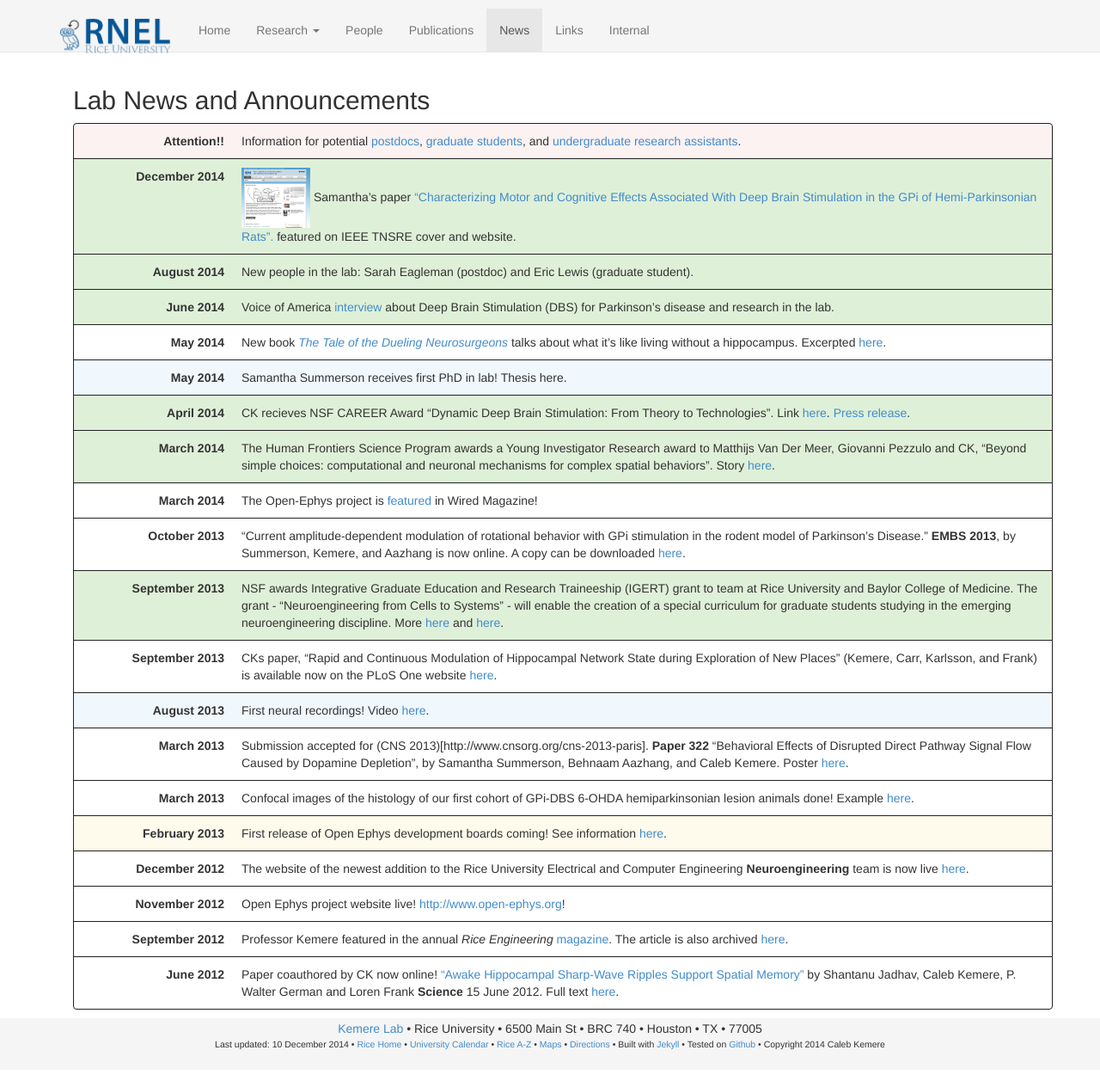
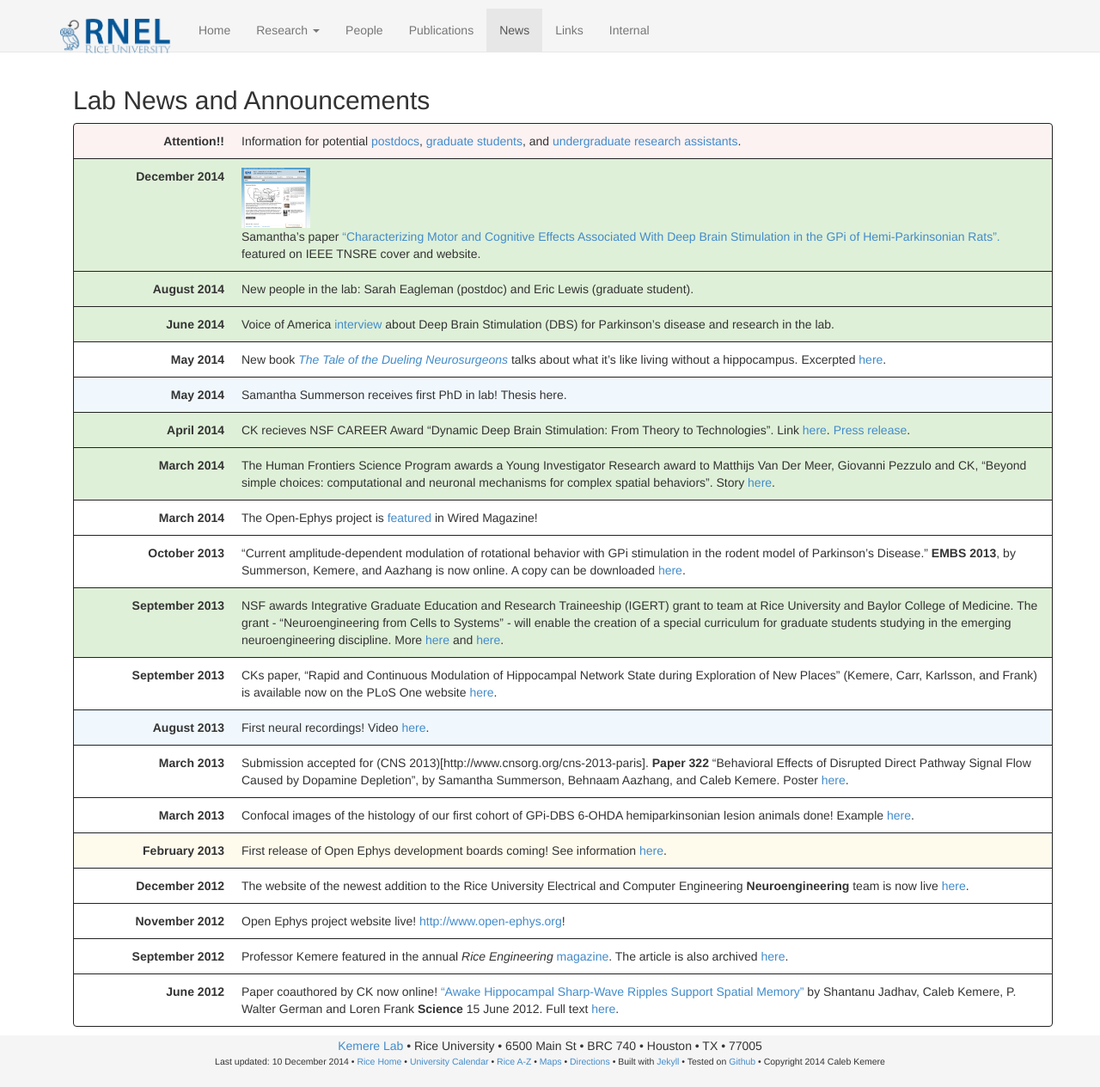
Before and after one commit to kemerelab/kemerelab.github.io, a Jekyll site: the page built from news/index.md, in a window 1280 px wide. Shown: the whole page at 86% size. Built offline with Jekyll 4.4.1, drawn with Linux system fonts in a browser that asks for light colours; nearby versions of some CDN libraries.

Commit message:
Update index.md

```diff
--- a/news/index.md
+++ b/news/index.md
@@ -15,7 +15,7 @@ __Attention!!__
 {: .callout-danger}
 
 December 2014
-:  <img src="/gallery/TNSRE_Feature.png" style="width: 80px;"/> Samantha's paper ["Characterizing Motor and Cognitive Effects Associated With Deep Brain Stimulation in the GPi of Hemi-Parkinsonian Rats".](/pubs/assets/Summerson, Aazhang, Kemere - IEEE transactions on neural systems and rehabilitation engineering 2014.pdf) featured on IEEE TNSRE cover and website.
+:  <img src="/gallery/TNSRE_Feature.png" style="width: 80px;"/> <br /> Samantha's paper ["Characterizing Motor and Cognitive Effects Associated With Deep Brain Stimulation in the GPi of Hemi-Parkinsonian Rats".](/pubs/assets/Summerson, Aazhang, Kemere - IEEE transactions on neural systems and rehabilitation engineering 2014.pdf) featured on IEEE TNSRE cover and website.
 {: .callout-success}
 
 August 2014
```
